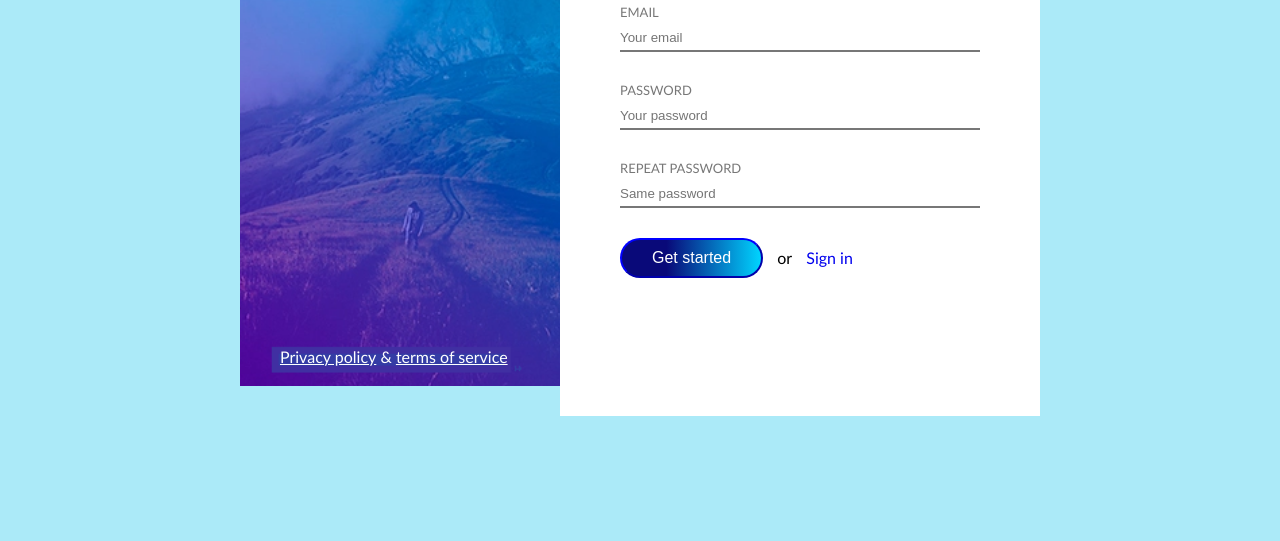
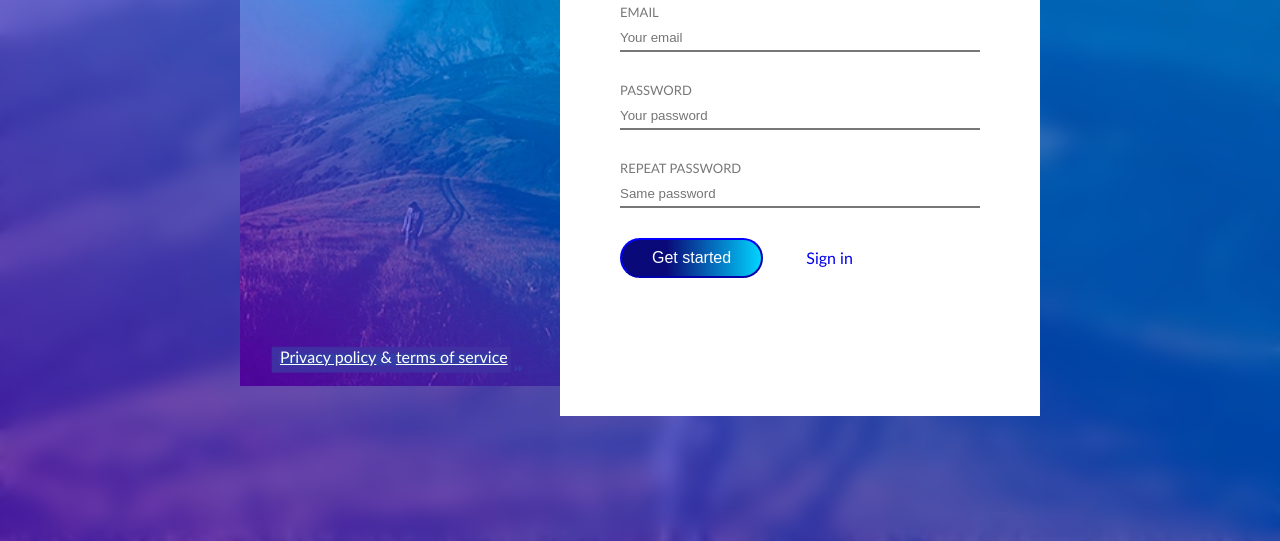
Before and after one commit to julijajarmale/14-Signup, a website: page index.html in a window 1280 px wide. Shown: the part 259-800 px from the top of the page. Drawn offline with Linux system fonts and the light colour scheme.

Commit message:
main background

```diff
--- a/css/main.css
+++ b/css/main.css
@@ -8,7 +8,13 @@ body * {
 
 body {
     font-family: 'Gill Sans', 'Gill Sans MT', Calibri, 'Trebuchet MS', sans-serif;
-    background-color: #abeaf8;
+    background-image: url(../img/hill.png);
+    color:#fff;
+    background-repeat: no-repeat;
+    background-position: center;
+    background-size: cover;
+    background-repeat: no-repeat;
+    backdrop-filter: blur(10px);
     height: 100vh;
     position: relative;
 }
```
